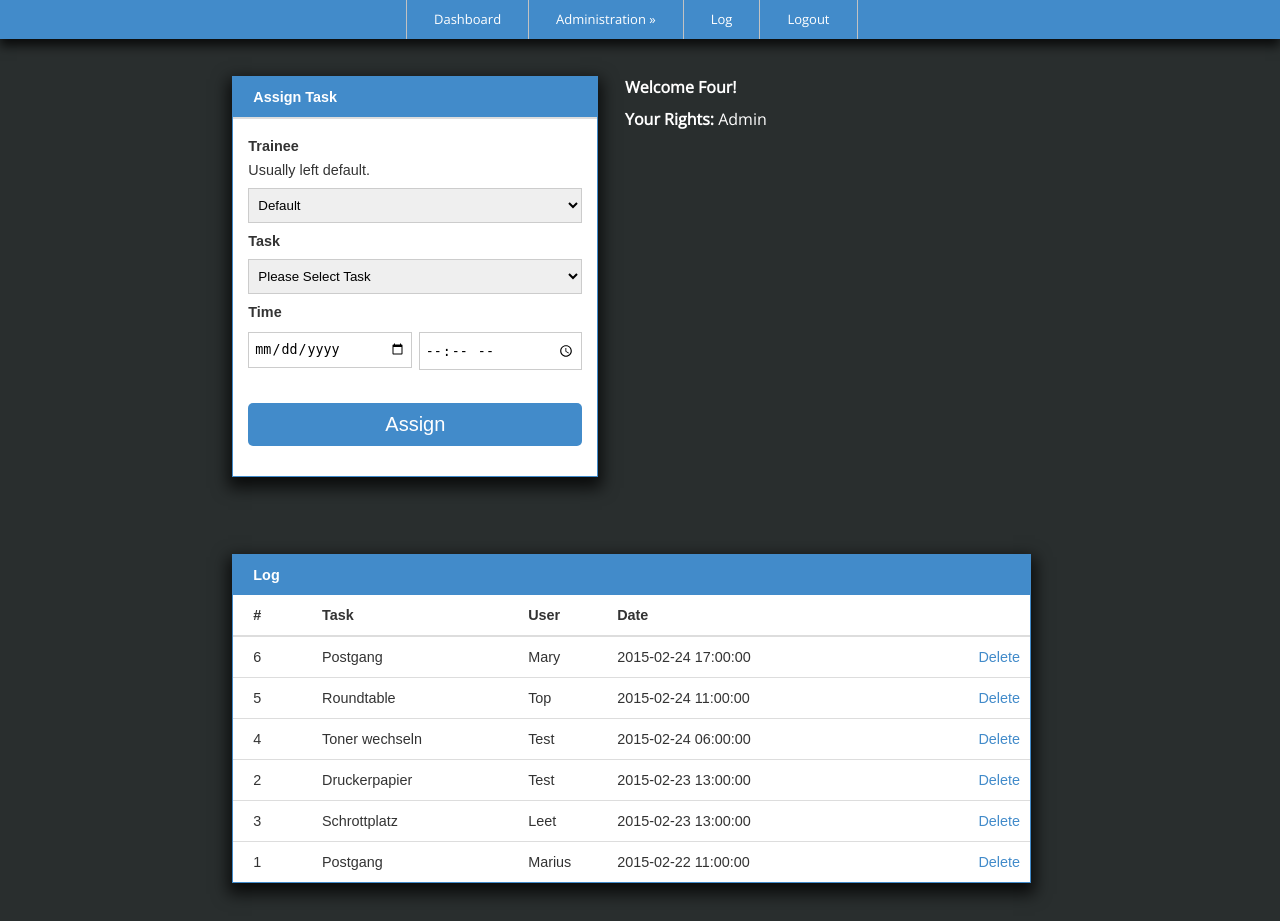
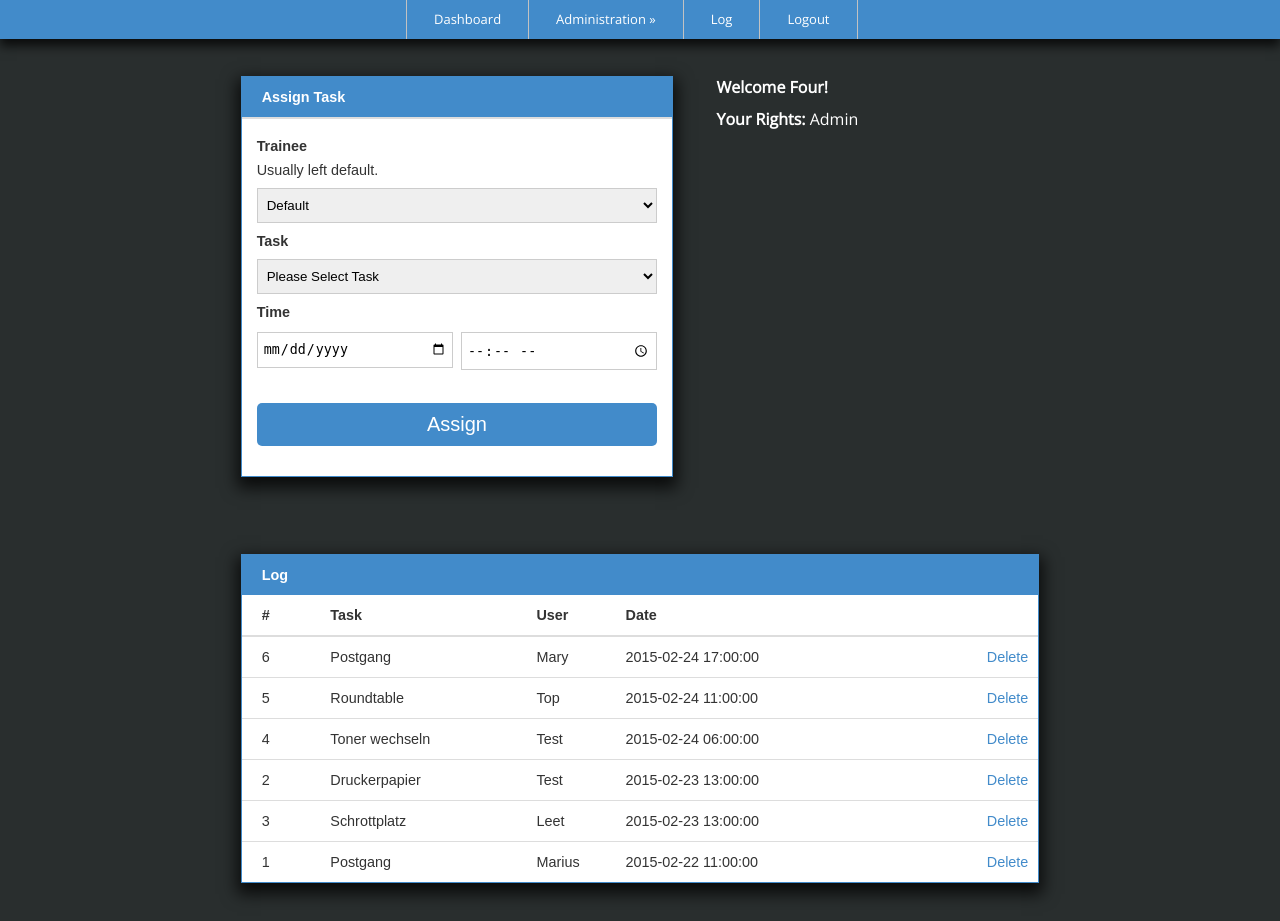
Before and after one commit to MTardchild/Adminsupport, a PHP site: page / in a window 1280 px wide. Run offline with PHP 8.4, Linux system fonts and the light colour scheme; a user stored in the database is signed in; data comes from the database, SQL or seed files in the repository.

Commit message:
Style tweaks

```diff
--- a/style.css
+++ b/style.css
@@ -328,18 +328,26 @@ ul#navigation ul li a {
 	padding: 15px;
 }
 
+#welcomemessage > .smallcard {
+	width: 52%
+}
+
+#welcomemessage > .smallcard ~ .smallcard {
+	width: 40%
+}
+
 .smallcard {
 	width: 44%;
 	float: left;
 	text-align: left;
-	margin: 1% 1% 1% 1%;
+	margin: 1% 2%;
 }
 
 .card {
 	width: 96%;
 	float: left;
 	text-align: center;
-	margin: 1%;
+	margin: 1% 2%;
 }
 
 .contenttable {
@@ -388,6 +396,7 @@ ul#navigation ul li a {
 
 #register {
 	text-align: right;
+	padding-top: 2%;
 }
 
 #welcomemessage {
@@ -397,6 +406,7 @@ ul#navigation ul li a {
 	margin-right: auto;
 	padding: 10px 2%;
 	overflow: auto;
+}
 }
 
 #content {
```
